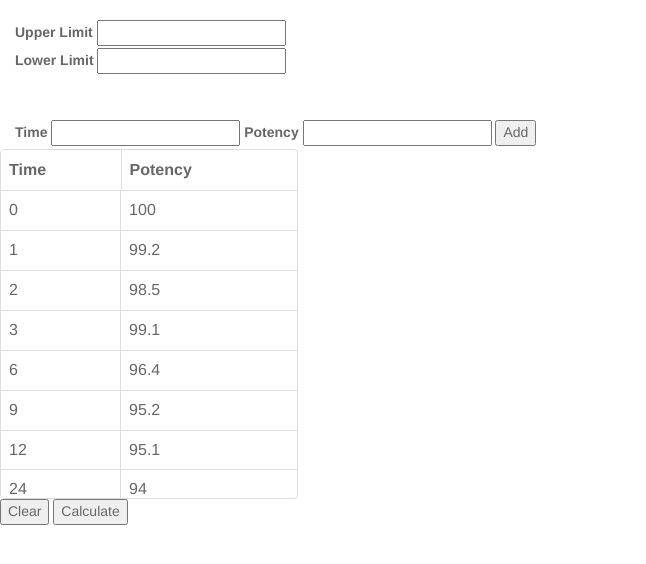
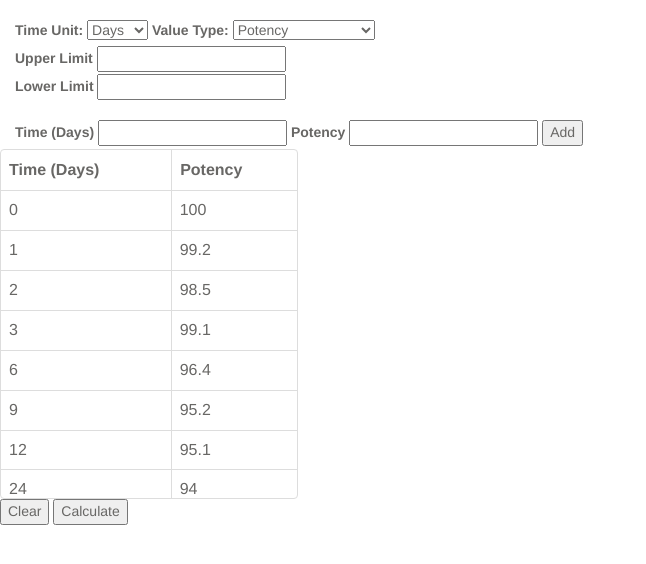
Before and after one commit to darshit7/Regression, a Django app: page / in a window 1280 px wide. Shown: the top 564 px of the page, without its empty margins (0-646 px from the left). Run offline with Django 3.2, Linux system fonts and the light colour scheme; lists and menus that the app fills with data are empty; some libraries are stand-ins or nearby versions.

Commit message:
Changes added as per litons suggestion.

```diff
--- a/regression/views.py
+++ b/regression/views.py
@@ -56,13 +56,16 @@ class LinerReg(View):
             time = np.array(time).astype(np.float)
             potency = [d['potency'] for d in data]
             potency = np.array(potency).astype(np.float)
-            chart = self.generate_chart(up_limit, lw_limit, time, potency)
+            x_label = request.POST.get('time_unit')
+            y_label = request.POST.get('value_type')
+            chart = self.generate_chart(up_limit, lw_limit, time, potency,
+                x_label=x_label, y_label=y_label)
             return HttpResponse(json.dumps({'status':True, 'chart':chart}))
         except Exception as inst:
             print(inst)
             return HttpResponse(json.dumps({'status':False, 'msg': str(inst)}))
 
-    def generate_chart(self, up_limit, lw_limit, time, potency):
+    def generate_chart(self, up_limit, lw_limit, time, potency, **kwargs):
         """
         Type: Public.
 
@@ -86,6 +89,8 @@ class LinerReg(View):
         slope, intercept, r_value, p_value, std_err = stats.linregress(time, potency)
         fig=Figure()
         ax=fig.add_subplot(111)
+        ax.set_xlabel('Time (' + kwargs.get('x_label', '-') +')')
+        ax.set_ylabel(kwargs.get('y_label', ''))
         x = np.array(time, dtype=np.float64)
         ax.plot(x, slope*x + intercept, color='blue')
         if up_limit:
--- a/templates/regression/index.html
+++ b/templates/regression/index.html
@@ -45,6 +45,21 @@
 						<form method="post" name="linear_regression">
 							{% csrf_token %}
 							<div class="col-md-12">
+								<label>Time Unit: </label>
+								<select id="time_unit" name="time_unit">
+								  <option value="Days"> Days </option>
+								  <option value="Week"> Week </option>
+								  <option value="Month"> Month </option>
+								</select>
+								<label>Value Type:</label>
+								<select id="value_type" name="value_type">
+								  <option value="Potency"> Potency </option>
+								  <option value="Related Componds"> Related Componds </option>
+								  <option value="Total Impurity"> Total Impurity </option>
+								  <option value="Other"> Other </option>
+								</select>
+							</div>
+							<div class="col-md-12">
 								<label>Upper Limit</label>
 								<input type="decimal" id="upper_limit" name="upper_limit" min="0" />
 							</div>
@@ -54,9 +69,9 @@
 							</div>
 							<div style="height:100px;"></div>
 							<div class="col-md-12">
-								<label> Time </label>
+								<label id="time_label"> Time </label>
 								<input type="decimal" id="time" name="time" min="0" step=".01" />
-								<label> Potency </label>
+								<label id="value_type_label"> Potency </label>
 								<input type="decimal" id="potency" name="potency" min="0" step=".01" />
 								<button id="add" type="button" value="Add">Add</button>
 							</div>
@@ -104,7 +119,6 @@
 				formatNoMatches: function () {
         return '';
       }});
-			$("#data_table").bootstrapTable('load', init_data);
 			$("#calculate").click(function(){
 				table_data = $("#data_table").bootstrapTable('getData')
     	    	if(table_data.length > 0){
@@ -114,7 +128,10 @@
 	        			data: {'csrfmiddlewaretoken': $('input[name="csrfmiddlewaretoken"]').val(),
 	        				'upper_limit': $("#upper_limit").val(),
 	        				'lower_limit': $("#lower_limit").val(),
-										'table_data': JSON.stringify(table_data)},
+	        				'table_data': JSON.stringify(table_data),
+	        				'time_unit': $("#time_unit").val(),
+	        				'value_type': $("#value_type").val()
+	        			},
 	        			success: function (data) {
 	        				var jsonobj = $.parseJSON(data);
 	        				console.log(jsonobj);
@@ -140,6 +157,19 @@
 			$("#add").click(function(){
 				$("#data_table").bootstrapTable('append', {'time': $("#time").val(), 'potency':$("#potency").val()})
 			});
+			$("#value_type").change(function(){
+				$("#value_type_label").text($(this).val());
+				$($("#data_table").find('th')[1]).find('.th-inner').text($(this).val());
+				$("#data_table").bootstrapTable('load', init_data);
+			});
+			$("#time_unit").change(function(){
+				t = 'Time ('+$(this).val()+')'
+				$("#time_label").text(t);
+				$($("#data_table").find('th')[0]).find('.th-inner').text(t);
+				$("#data_table").bootstrapTable('load', init_data);
+			});
+			$("#value_type").trigger('change');
+			$("#time_unit").trigger('change');
 		</script>
 	</body>
 </html>
```
Lines whose indentation alone changed are shown as unchanged.
